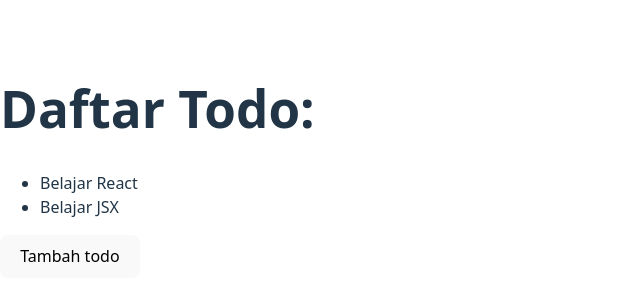
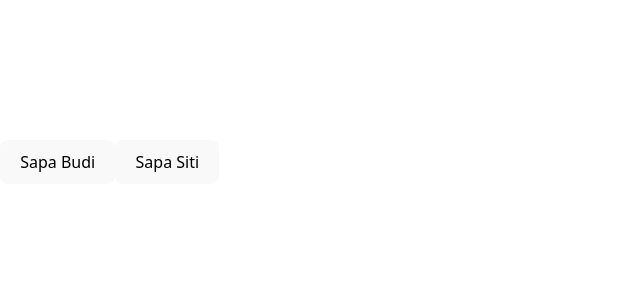
Before and after one commit to gunturlailam/fundamental, a React app in the folder react-fundamental/: page / in a window 1280 px wide. Shown: the part 238-538 px from the top of the page, without its empty margins (0-640 px from the left). Built offline with nearby package versions, Linux system fonts and the light colour scheme; the HTML template or start-up script is replaced by a standard one.

Commit message:
event handling

```diff
--- a/react-fundamental/src/App.jsx
+++ b/react-fundamental/src/App.jsx
@@ -1,15 +1,12 @@
-// state dasar
-// import {useState} from "react"
+// event onClick
+// function App(){
+//   const handleClick = () => {
+//     alert("Tombol diklik!");
+//   }
 
-// function App(){
-//   const [message, setMessage]  = useState("Halo, React!")
-
-//   return(
+//   return (
 //     <div>
-//       <h1>{message}</h1>
-//       <button onClick={() => setMessage("State telah berubah!")}>
-//         Ubah Pesan
-//       </button>
+//       <button onClick={handleClick}>Klik saya</button>
 //     </div>
 //   )
 // }
@@ -17,17 +14,21 @@
 // export default App
 
 
-// state dengan angka (counter)
+
+// event onChange
 // import { useState } from "react";
 
 // function App(){
-//   const [count, setCount] = useState(0)
+//   const [name, setName] = useState("")
+
+//   const handleChange = (event) => {
+//     setName(event.target.value)
+//   }
 
 //   return(
 //     <div>
-//       <h1>Count: {count}</h1>
-//       <button onClick={() => setCount(count + 1 )}>Tambah</button>
-//       <button onClick={() => setCount(count - 1 )}>Kurang</button>
+//       <input type="text" placeholder="Ketik nama...." onChange={handleChange} />
+//       <p>Halo, {name}</p>
 //     </div>
 //   )
 // }
@@ -35,25 +36,44 @@
 // export default App
 
 
-// state simpan array dan object
-import { useState } from "react";
 
+// event onSubmit
+// import { useState } from "react";
+
+// function App(){
+//   const [email, setEmail] = useState("")
+
+//   const handleSubmit = (event) => {
+//     event.preventDefault(); // mencegah reload halaman
+//     alert(`Email dikirim: ${email}`);
+//   }
+
+//   return(
+//     <form onSubmit={handleSubmit}>
+//       <input
+//       type="email"
+//       placeholder="Masukkan Email"
+//       value={email}
+//       onChange={(e) => setEmail(e.target.value)}
+//       />
+//         <button type="submit">Kirim</button>
+//     </form>
+//   )
+// }
+
+// export default App
+
+
+// event dengan Paramaeter
 function App(){
-  const [todos,setTodos] = useState(["Belajar React","Belajar JSX"])
-
-  const addTodo = () => {
-    setTodos([...todos, "Belajar State"])
+  const sayHello = (name) => {
+    alert(`Halo, ${name}!`)
   }
 
   return(
     <div>
-      <h1>Daftar Todo:</h1>
-      <ul>
-        {todos.map((todo,index) => (
-          <li key={index}>{todo}</li>
-        ))}
-      </ul>
-      <button onClick={addTodo}>Tambah todo</button>
+      <button onClick={() => sayHello("Budi")}>Sapa Budi</button>
+      <button onClick={() => sayHello("Siti")}>Sapa Siti</button>
     </div>
   )
 }
```
